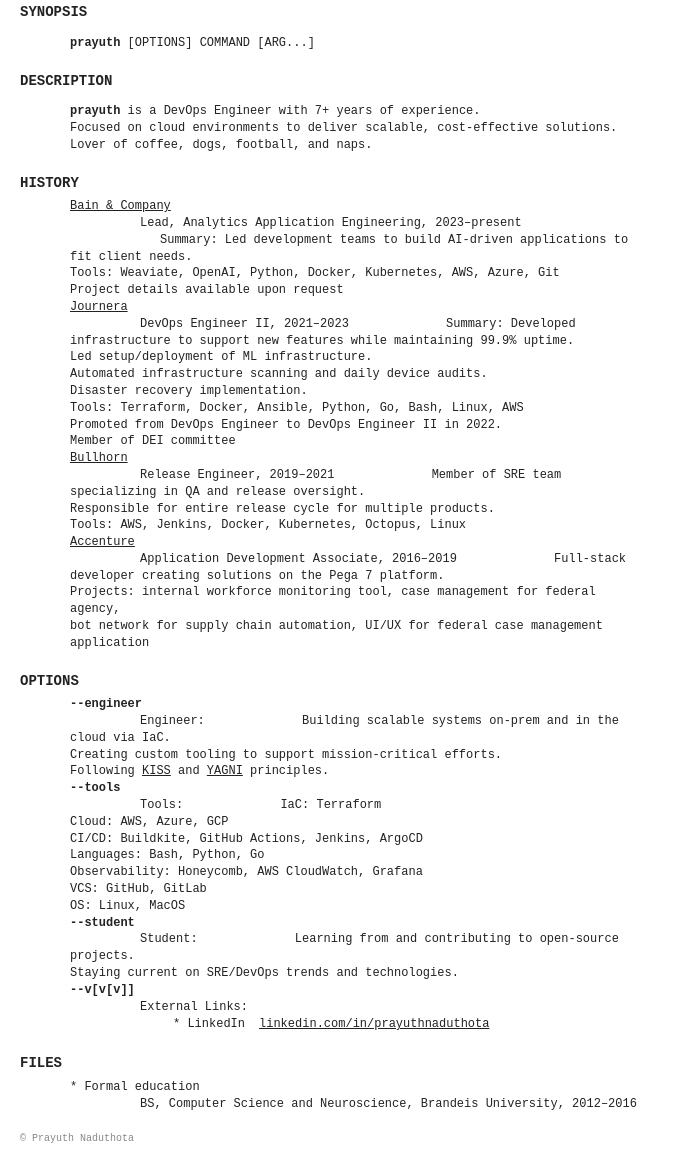
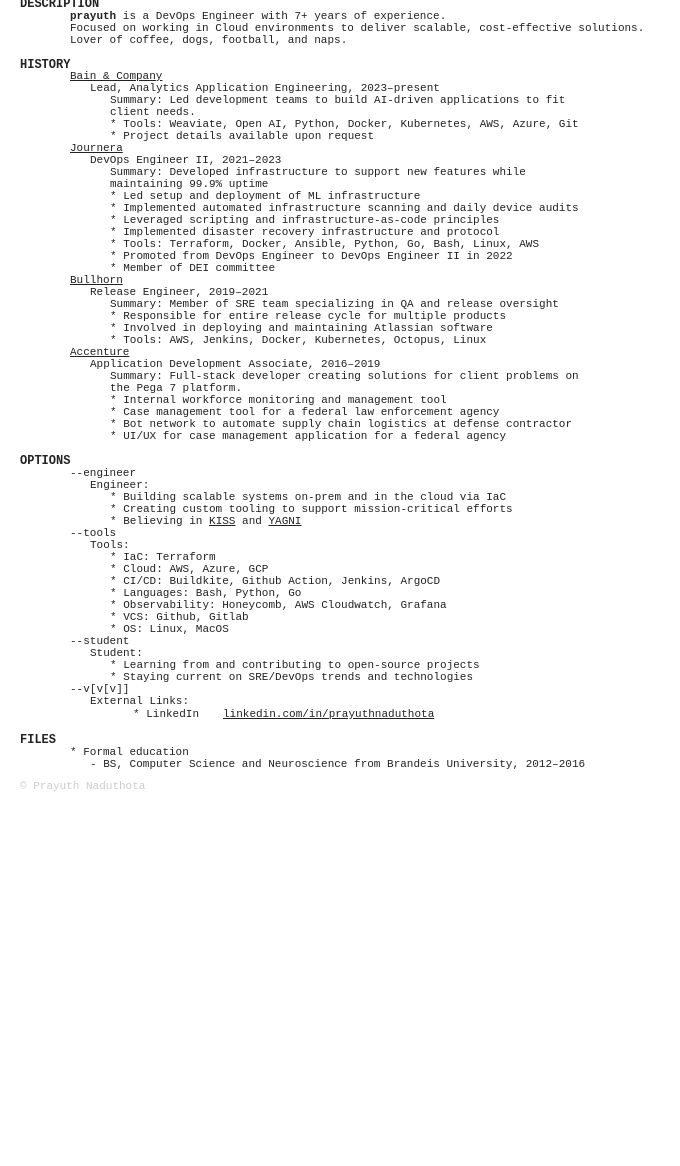
Before and after one commit to pnaduthota/pnaduthota.github.io, a plain HTML site: page index.html in a window 1280 px wide. Shown: the part 122-1288 px from the top of the page, without its empty margins (0-680 px from the left). After the commit the page ends 914 px from the top, so only its background shows below. Drawn offline with Linux system fonts and the light colour scheme.

Commit message:
fix: revert resume page

```diff
--- a/index.html
+++ b/index.html
@@ -6,171 +6,134 @@
 <style>
 body {
   font-family: monospace;
+  font-size: 11px;
+  color: #222;
+  margin: 20px 10px 0 20px;
+  text-align: left;
+}
+.manheader {
+  font-family: monospace;
   font-size: 12px;
-    color: #222;
-    margin: 20px;
-    line-height: 1.4;
+  margin: 10px 0 0 0;
 }
-
 h1 {
-    font-size: 14px;
+  font-size: 12px;
   font-weight: bold;
-    margin: 20px 0 5px 0;
-    text-transform: uppercase;
+  margin: 15px 0 0 0;
+  line-height: 0.8em;
 }
-
-  .subtext {
-    margin-left: 50px;
-    max-width: 575px;
-  }
-
-  .doublesubtext {
-    margin-left: 70px;
-    max-width: 525px;
-  }
-
-  .triplesubtext {
-    margin-left: 90px;
-    max-width: 475px;
-  }
-
-  a {
-    color: #222;
-    text-decoration: underline;
-  }
-
-  table {
-    border-spacing: 1em 0;
-    margin-left: 90px;
-  }
-
-  .footer {
-    margin-top: 20px;
-    color: #888;
-    font-size: 10px;
-  }
+.subtext { margin: 0 0 0 50px; width: 575px; }
+.doublesubtext { margin: 0 0 0 70px; width: 525px; }
+.triplesubtext { margin: 0 0 0 90px; width: 475px; }
+.bottomcut { margin-bottom: 0; }
+a, a.active, a.visited, a.hover { color: #222; text-decoration: underline; }
+.footer { margin: 10px 0 0 0; color: #CCC; }
+table { border-spacing: 2em 0; margin: 0 90px; }
 </style>
 </head>
 <body>
 
-<pre>PRAYUTH NADUTHOTA</pre>
+<pre class="manheader">PRAYUTH NADUTHOTA                                                    PRAYUTH NADUTHOTA</pre>
 
 <h1>NAME</h1>
 <p class="subtext">Prayuth Naduthota - DevOps Engineer</p>
 
 <h1>SYNOPSIS</h1>
-<p class="subtext"><strong>prayuth</strong> [OPTIONS] COMMAND [ARG...]</p>
+<p class="subtext"><b>prayuth</b> [OPTIONS] COMMAND [ARG...]</p>
 
 <h1>DESCRIPTION</h1>
 <p class="subtext">
-  <strong>prayuth</strong> is a DevOps Engineer with 7+ years of experience.<br>
-  Focused on cloud environments to deliver scalable, cost-effective solutions.<br>
+<b>prayuth</b> is a DevOps Engineer with 7+ years of experience.<br>
+Focused on working in Cloud environments to deliver scalable, cost-effective solutions.<br>
 Lover of coffee, dogs, football, and naps.
 </p>
 
 <h1>HISTORY</h1>
 
-<section class="subtext">
-  <a href="https://www.bain.com/">Bain & Company</a><br>
-  <span class="doublesubtext">Lead, Analytics Application Engineering, 2023–present</span>
-  <span class="triplesubtext">
+<p class="subtext bottomcut"><a href="https://www.bain.com/">Bain & Company</a></p>
+<p class="doublesubtext">Lead, Analytics Application Engineering, 2023–present</p>
+<p class="triplesubtext">
 Summary: Led development teams to build AI-driven applications to fit client needs.<br>
-    Tools: Weaviate, OpenAI, Python, Docker, Kubernetes, AWS, Azure, Git<br>
-    Project details available upon request
-  </span>
-</section>
+* Tools: Weaviate, Open AI, Python, Docker, Kubernetes, AWS, Azure, Git<br>
+* Project details available upon request
+</p>
 
-<section class="subtext">
-  <a href="https://journera.com/">Journera</a><br>
-  <span class="doublesubtext">DevOps Engineer II, 2021–2023</span>
-  <span class="triplesubtext">
-    Summary: Developed infrastructure to support new features while maintaining 99.9% uptime.<br>
-    Led setup/deployment of ML infrastructure.<br>
-    Automated infrastructure scanning and daily device audits.<br>
-    Disaster recovery implementation.<br>
-    Tools: Terraform, Docker, Ansible, Python, Go, Bash, Linux, AWS<br>
-    Promoted from DevOps Engineer to DevOps Engineer II in 2022.<br>
-    Member of DEI committee
-  </span>
-</section>
+<p class="subtext bottomcut"><a href="https://journera.com/">Journera</a></p>
+<p class="doublesubtext">DevOps Engineer II, 2021–2023</p>
+<p class="triplesubtext">
+Summary: Developed infrastructure to support new features while maintaining 99.9% uptime<br>
+* Led setup and deployment of ML infrastructure<br>
+* Implemented automated infrastructure scanning and daily device audits<br>
+* Leveraged scripting and infrastructure-as-code principles<br>
+* Implemented disaster recovery infrastructure and protocol<br>
+* Tools: Terraform, Docker, Ansible, Python, Go, Bash, Linux, AWS<br>
+* Promoted from DevOps Engineer to DevOps Engineer II in 2022<br>
+* Member of DEI committee
+</p>
 
-<section class="subtext">
-  <a href="https://bullhorn.com/">Bullhorn</a><br>
-  <span class="doublesubtext">Release Engineer, 2019–2021</span>
-  <span class="triplesubtext">
-    Member of SRE team specializing in QA and release oversight.<br>
-    Responsible for entire release cycle for multiple products.<br>
-    Tools: AWS, Jenkins, Docker, Kubernetes, Octopus, Linux
-  </span>
-</section>
+<p class="subtext bottomcut"><a href="https://bullhorn.com/">Bullhorn</a></p>
+<p class="doublesubtext">Release Engineer, 2019–2021</p>
+<p class="triplesubtext">
+Summary: Member of SRE team specializing in QA and release oversight<br>
+* Responsible for entire release cycle for multiple products<br>
+* Involved in deploying and maintaining Atlassian software<br>
+* Tools: AWS, Jenkins, Docker, Kubernetes, Octopus, Linux
+</p>
 
-<section class="subtext">
-  <a href="https://accenture.com/">Accenture</a><br>
-  <span class="doublesubtext">Application Development Associate, 2016–2019</span>
-  <span class="triplesubtext">
-    Full-stack developer creating solutions on the Pega 7 platform.<br>
-    Projects: internal workforce monitoring tool, case management for federal agency,<br>
-    bot network for supply chain automation, UI/UX for federal case management application
-  </span>
-</section>
+<p class="subtext bottomcut"><a href="https://accenture.com/">Accenture</a></p>
+<p class="doublesubtext">Application Development Associate, 2016–2019</p>
+<p class="triplesubtext">
+Summary: Full-stack developer creating solutions for client problems on the Pega 7 platform.<br>
+* Internal workforce monitoring and management tool<br>
+* Case management tool for a federal law enforcement agency<br>
+* Bot network to automate supply chain logistics at defense contractor<br>
+* UI/UX for case management application for a federal agency
+</p>
 
 <h1>OPTIONS</h1>
 
-<section class="subtext">
-  <strong>--engineer</strong><br>
-  <span class="doublesubtext">Engineer:</span>
-  <span class="triplesubtext">
-    Building scalable systems on-prem and in the cloud via IaC.<br>
-    Creating custom tooling to support mission-critical efforts.<br>
-    Following <a href="https://thevaluable.dev/kiss-principle-explained/">KISS</a> and <a href="https://martinfowler.com/bliki/Yagni.html">YAGNI</a> principles.
-  </span>
-</section>
+<p class="subtext">--engineer</p>
+<p class="doublesubtext">Engineer:</p>
+<p class="triplesubtext">
+* Building scalable systems on-prem and in the cloud via IaC<br>
+* Creating custom tooling to support mission-critical efforts<br>
+* Believing in <a href="https://thevaluable.dev/kiss-principle-explained/">KISS</a> and <a href="https://martinfowler.com/bliki/Yagni.html">YAGNI</a>
+</p>
 
-<section class="subtext">
-  <strong>--tools</strong><br>
-  <span class="doublesubtext">Tools:</span>
-  <span class="triplesubtext">
-    IaC: Terraform<br>
-    Cloud: AWS, Azure, GCP<br>
-    CI/CD: Buildkite, GitHub Actions, Jenkins, ArgoCD<br>
-    Languages: Bash, Python, Go<br>
-    Observability: Honeycomb, AWS CloudWatch, Grafana<br>
-    VCS: GitHub, GitLab<br>
-    OS: Linux, MacOS
-  </span>
-</section>
+<p class="subtext">--tools</p>
+<p class="doublesubtext">Tools:</p>
+<p class="triplesubtext">
+* IaC: Terraform<br>
+* Cloud: AWS, Azure, GCP<br>
+* CI/CD: Buildkite, Github Action, Jenkins, ArgoCD<br>
+* Languages: Bash, Python, Go<br>
+* Observability: Honeycomb, AWS Cloudwatch, Grafana<br>
+* VCS: Github, Gitlab<br>
+* OS: Linux, MacOS
+</p>
 
-<section class="subtext">
-  <strong>--student</strong><br>
-  <span class="doublesubtext">Student:</span>
-  <span class="triplesubtext">
-    Learning from and contributing to open-source projects.<br>
-    Staying current on SRE/DevOps trends and technologies.
-  </span>
-</section>
+<p class="subtext">--student</p>
+<p class="doublesubtext">Student:</p>
+<p class="triplesubtext">
+* Learning from and contributing to open-source projects<br>
+* Staying current on SRE/DevOps trends and technologies
+</p>
 
-<section class="subtext">
-  <strong>--v[v[v]]</strong><br>
-  <span class="doublesubtext">External Links:</span>
-  <span class="triplesubtext">
+<p class="subtext">--v[v[v]]</p>
+<p class="doublesubtext">External Links:</p>
+<p class="triplesubtext">
 <table>
-      <tr>
-        <td>* LinkedIn</td>
-        <td><a href="https://www.linkedin.com/in/prayuth-naduthota-90aa4b95/">linkedin.com/in/prayuthnaduthota</a></td>
-      </tr>
+<tr><td>* LinkedIn</td><td><a href="https://www.linkedin.com/in/prayuth-naduthota-90aa4b95/">linkedin.com/in/prayuthnaduthota</a></td></tr>
 </table>
-  </span>
-</section>
+</p>
 
 <h1>FILES</h1>
-<section class="subtext">
-  * Formal education<br>
-  <span class="doublesubtext">BS, Computer Science and Neuroscience, Brandeis University, 2012–2016</span>
-</section>
+<p class="subtext bottomcut">* Formal education</p>
+<p class="doublesubtext">- BS, Computer Science and Neuroscience from Brandeis University, 2012–2016</p>
 
-<div class="footer">
-  &copy; Prayuth Naduthota
-</div>
+<div class="footer">&copy; Prayuth Naduthota</div>
+
+<script defer src="https://static.cloudflareinsights.com/beacon.min.js/v8b253dfea2ab4077af8c6f58422dfbfd1689876627854" integrity="sha512-bjgnUKX4azu3dLTVtie9u6TKqgx29RBwfj3QXYt5EKfWM/9hPSAI/4qcV5NACjwAo8UtTeWefx6Zq5PHcMm7Tg==" data-cf-beacon='{"rayId":"818133ea4a7a13ff","version":"2023.8.0","r":1,"token":"deece5cd558e4014bbdf98577af9aad0","si":100}' crossorigin="anonymous"></script>
 
 </body>
 </html>
```
Lines whose indentation alone changed are shown as unchanged.
